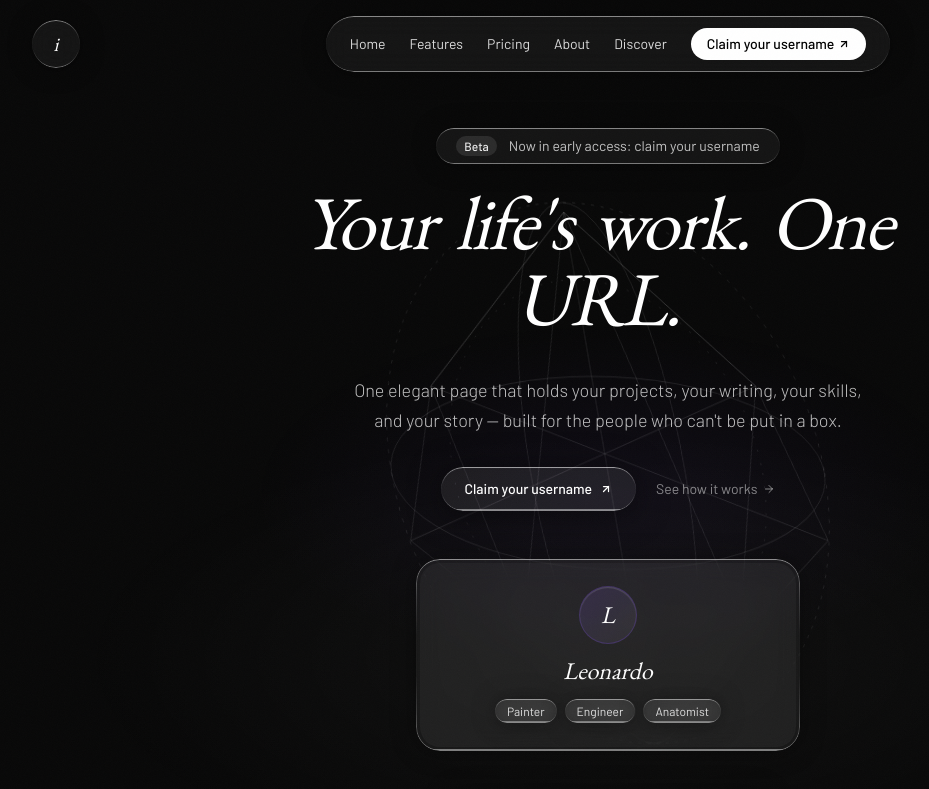
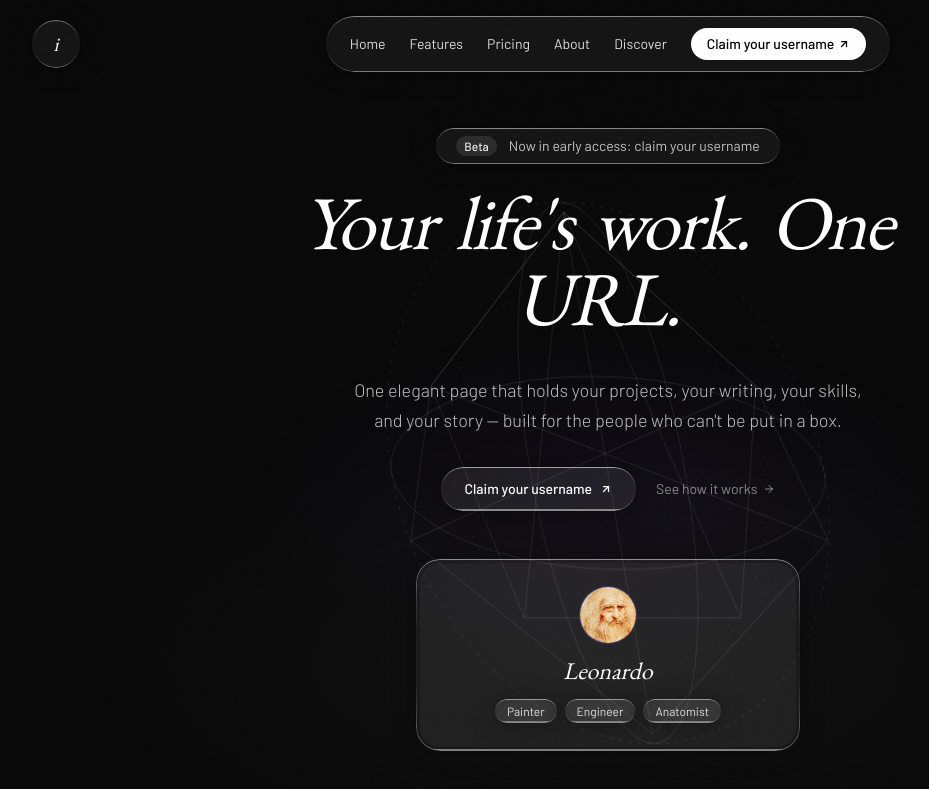
Before and after one commit to trustinraul/p4-ingegno, a Next.js app: page / in a window 1280 px wide. Shown: the top 789 px of the page, without its empty margins (32-961 px from the left). Built offline with nearby package versions, Linux system fonts and the light colour scheme.

Commit message:
feat(landing): hero preview card links to demo profile with real avatar

```diff
--- a/components/landing/Hero.tsx
+++ b/components/landing/Hero.tsx
@@ -153,17 +153,28 @@ export default function Hero() {
           initial="initial"
           animate="animate"
           transition={{ duration: 0.6, ease: 'easeOut', delay: 1.1 }}
-          className="hidden lg:block liquid-glass rounded-[1.5rem] p-1 mt-6 w-full max-w-sm"
+          className="hidden lg:block mt-6 w-full max-w-sm"
+        >
+          <Link
+            href="/leonardo"
+            aria-label="View Leonardo's profile — ingegno.app/leonardo"
+            className="liquid-glass rounded-[1.5rem] p-1 block cursor-pointer transition-transform duration-300 hover:scale-[1.02] focus:outline-none focus-visible:outline-2 focus-visible:outline-offset-2 focus-visible:outline-white/60"
           >
             <div className="bg-white/[0.03] rounded-[1.25rem] p-6 flex flex-col items-center gap-3">
               <div
-              className="w-14 h-14 rounded-full flex items-center justify-center"
+                className="relative w-14 h-14 rounded-full overflow-hidden"
                 style={{
-                background: 'linear-gradient(135deg, rgba(139,92,246,0.15) 0%, rgba(255,255,255,0.05) 100%)',
-                boxShadow: '0 0 0 1px rgba(139,92,246,0.3), inset 0 1px 1px rgba(255,255,255,0.15)',
+                  boxShadow: '0 0 0 1px rgba(139,92,246,0.3)',
                 }}
               >
-              <span className="font-heading italic text-white text-2xl">L</span>
+                <Image
+                  src="/images/davinci_self_portrait.jpg"
+                  alt="Leonardo Bianchi"
+                  fill
+                  className="object-cover"
+                  style={{ objectPosition: '50% 10%' }}
+                  sizes="56px"
+                />
               </div>
               <span className="font-heading italic text-white text-2xl">Leonardo</span>
               <div className="flex flex-wrap justify-center gap-2">
@@ -177,6 +188,7 @@ export default function Hero() {
                 ))}
               </div>
             </div>
+          </Link>
         </motion.div>
 
         {/* Social proof strip */}
```
Also changed, not shown: public/images/davinci_self_portrait.jpg (added). Lines whose indentation alone changed are shown as unchanged.
